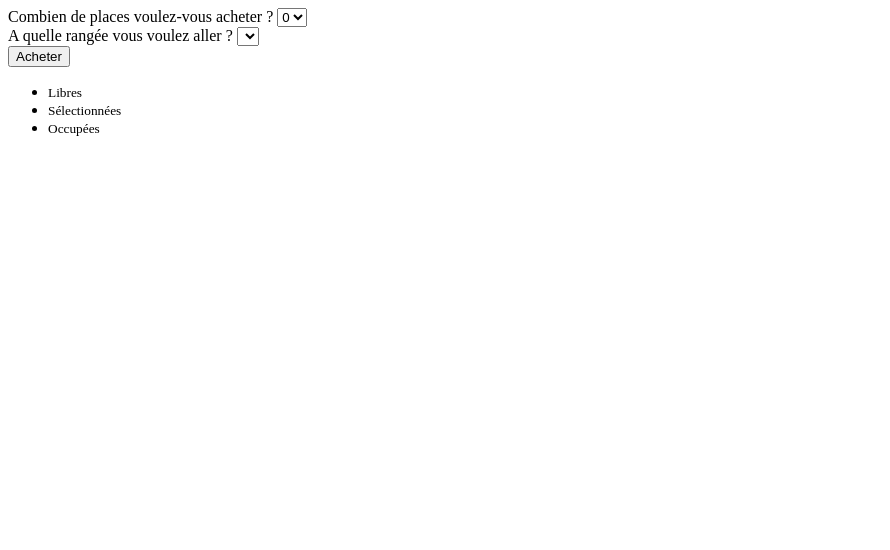
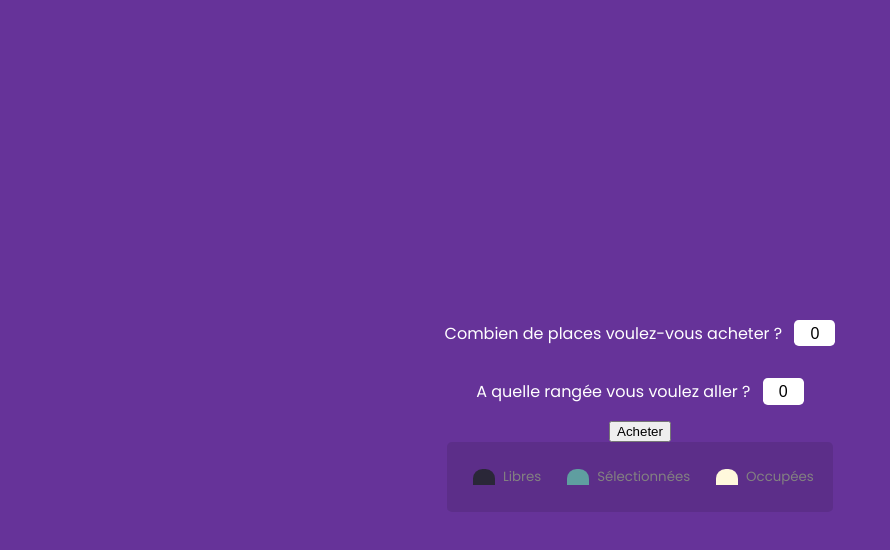
Before and after one commit to cnvvcvlad/SimplonTheater, a plain HTML site: page index.html in a window 1280 px wide. Shown: the whole page, without its empty margins (0-890 px from the left). Drawn offline with Linux system fonts and the light colour scheme.

Commit message:
created style

```diff
--- a/index.html
+++ b/index.html
@@ -31,15 +31,15 @@
     <div class="cinema_container">
         <label for="rows">A quelle rangée vous voulez aller ?
             <select id="rows">
-                <option value="0"></option>
-                <option value="1"></option>
-                <option value="2"></option>
-                <option value="3"></option>
-                <option value="4"></option>
-                <option value="5"></option>
-                <option value="6"></option>
-                <option value="7"></option>
-                <option value="8"></option>
+                <option value="0">0</option>
+                <option value="1">1</option>
+                <option value="2">2</option>
+                <option value="3">3</option>
+                <option value="4">4</option>
+                <option value="5">5</option>
+                <option value="6">6</option>
+                <option value="7">7</option>
+                <option value="8">8</option>
             </select>
         </label>
     </div>
--- a/style.css
+++ b/style.css
@@ -0,0 +1,76 @@
+@import url('https://fonts.googleapis.com/css2?family=Poppins&display=swap');
+
+* {
+    box-sizing: border-box;
+}
+
+body {
+    background-color: rebeccapurple;
+    color: white;
+    display: flex;
+    flex-direction: column;
+    justify-content: center;
+    align-items: center;
+    height: 100vh;
+    font-family: 'Poppins', sans-serif;
+}
+
+.cinema_container {
+    margin: 1rem 1rem;
+}
+
+.cinema_container select {
+    background-color: white;
+    border: 0;
+    border-radius: 0.3rem;
+    font-size: 1rem;
+    margin-left: 0.5rem;
+    padding: 0.3rem 1rem;
+    appearance: none;
+    cursor: pointer;
+}
+
+.display {
+    background: rgba(0, 0, 0, 0.1);
+    padding: 0.3rem 0.6rem;
+    border-radius: 0.3rem;
+    color: rgb(131, 129, 129);
+    list-style-type: none;
+    display: flex;
+    justify-content: space-between;
+}
+
+.display ul {
+    display: flex;
+    justify-content: space-between;
+    align-items: center;
+    padding: 0;
+}
+
+.display li {
+    display: flex;
+    align-items: center;
+    justify-content: center;
+    margin: 0 0.6rem;
+}
+
+.display li small {
+    margin-left: 0.1rem;
+}
+
+.seat {
+    background-color: rgb(42, 39, 56);
+    height: 1rem;
+    width: 1.4rem;
+    margin: 0.4rem;
+    border-top-right-radius: 0.6rem;
+    border-top-left-radius: 0.6rem;
+}
+
+.seat.selected {
+    background-color: cadetblue;
+}
+
+.seat.occupied {
+    background-color: cornsilk;
+}
```
